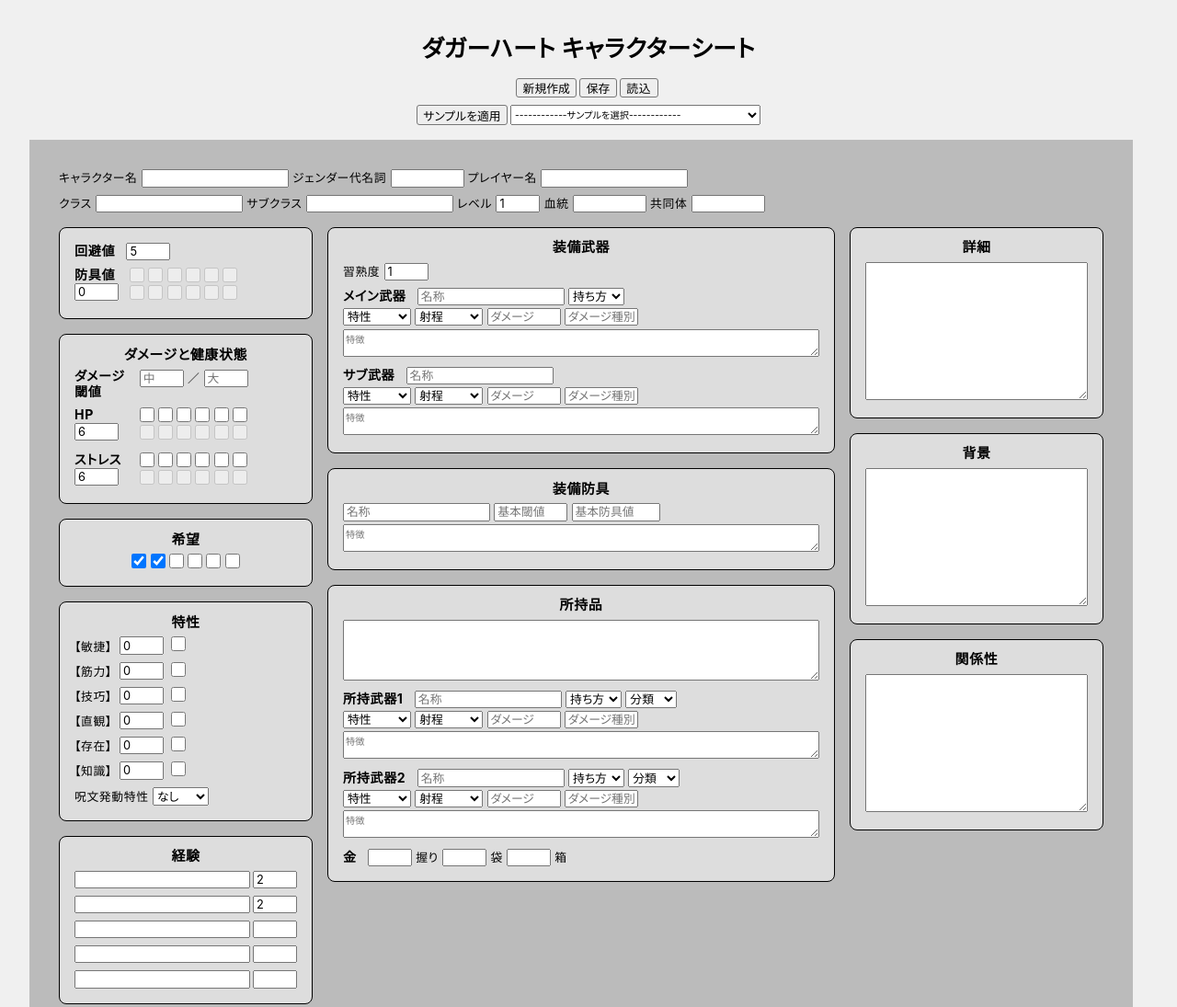
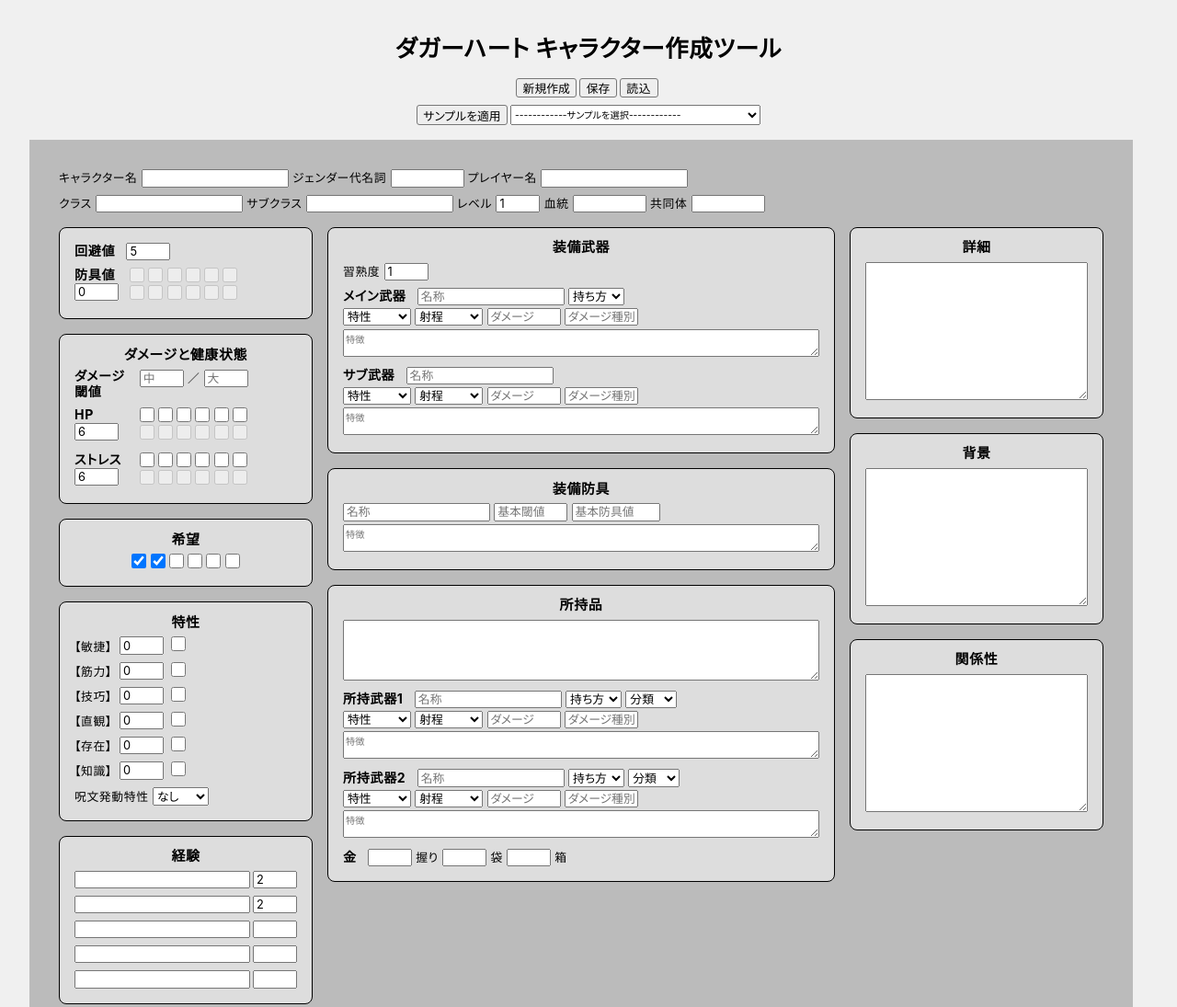
Before and after one commit to shirokuro-hanten/dh-character-builder, a plain HTML site: page index.html in a window 1280 px wide. Shown: the top 1095 px of the page at 92% size. Drawn offline with Linux system fonts and the light colour scheme.

Commit message:
サイト名を変更

```diff
--- a/index.html
+++ b/index.html
@@ -16,7 +16,7 @@
 
 <body>
 <header>
-  <h1>ダガーハート キャラクターシート</h1>
+  <h1>ダガーハート キャラクター作成ツール</h1>
 </header>
 
 <main>
```
